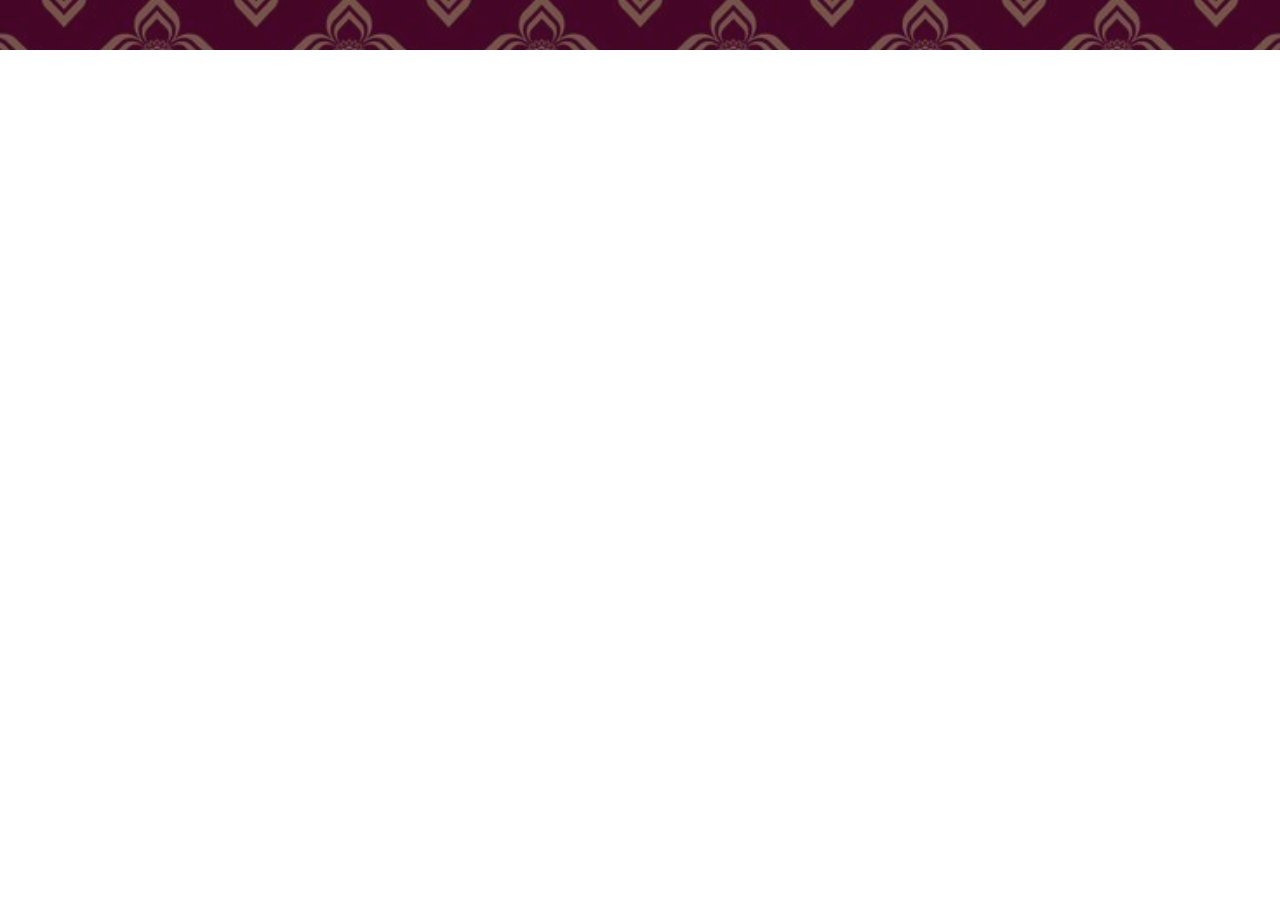
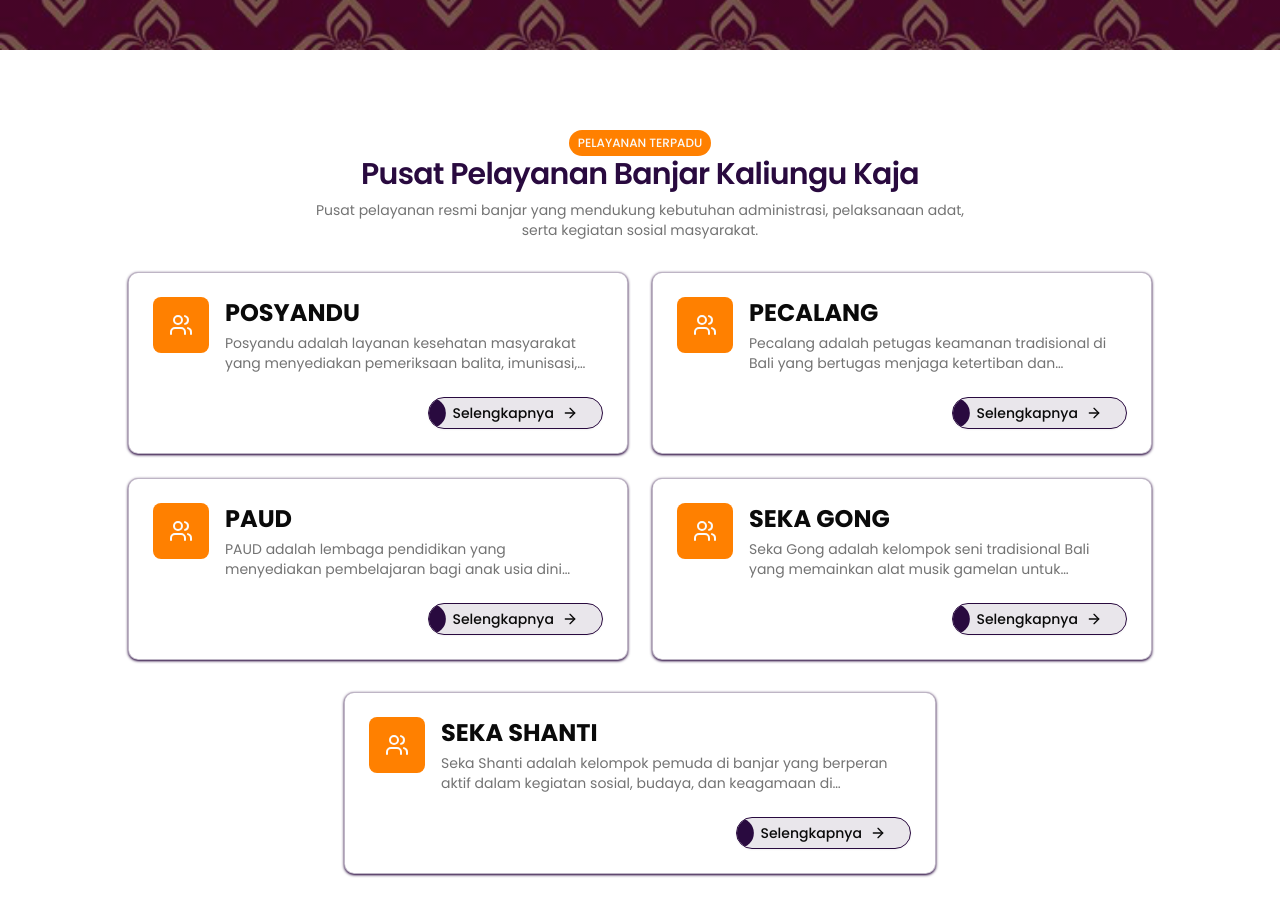
Before and after one commit to lyperrr/banjar-kaliungu-app, a React (Vite) app: page / in a window 1280 px wide. Shown: the part 1880-2796 px from the top of the page. Built offline with nearby package versions, Linux system fonts and the light colour scheme.

Commit message:
feat: add Service and Rules components to Home page, update FloatingAction and Navbar styles

```diff
--- a/src/components/FloatingAction.jsx
+++ b/src/components/FloatingAction.jsx
@@ -29,7 +29,7 @@ const FloatingAction = () => {
             onClick={() => window.scrollTo({ top: 0, behavior: "smooth" })}
             variant="ghost"
             size="icon"
-            className="rounded-full p-6 shadow-lg bg-primary text-primary-foreground hover:text-primary-foreground border border-accent hover:bg-primary/90"
+            className="rounded-full p-6 shadow-lg bg-primary text-primary-foreground hover:text-accent border border-accent hover:bg-primary/90"
           >
             <ArrowUp className="size-5" />
           </Button>
--- a/src/components/Navbar.jsx
+++ b/src/components/Navbar.jsx
@@ -197,7 +197,7 @@ const Navbar = () => {
               <Button
                 asChild
                 size="lg"
-                className="rounded-full text-accent px-6! hover:cursor-pointer ml-3"
+                className="rounded-full px-6! hover:cursor-pointer ml-3 text-primary-foreground hover:text-accent"
               >
                 <Link to="/pengaduan">
                   <Phone />
@@ -357,7 +357,7 @@ const Navbar = () => {
                   <Button
                     asChild
                     size="lg"
-                    className="text-accent px-6! hover:cursor-pointer"
+                    className="px-6! hover:cursor-pointer text-primary-foreground hover:text-accent"
                   >
                     <Link to="/pengaduan">
                       <Phone />
--- /dev/null
+++ b/src/components/Rules.jsx
@@ -0,0 +1,110 @@
+import React from "react";
+import { Download } from "lucide-react";
+import {
+  Card,
+  CardHeader,
+  CardTitle,
+  CardDescription,
+  CardFooter,
+} from "@/components/ui/card";
+import { Button } from "@/components/ui/button";
+import Typography from "@/components/ui/typography";
+import { Badge } from "@/components/ui/badge";
+
+const RuleCard = ({ number, title, description }) => (
+  <Card className="border border-accent/25 rounded-lg shadow-sm p-0 z-10">
+    <CardHeader className="px-6 py-6 flex gap-4 items-start">
+      <div className="w-10 h-10 rounded-full bg-orange-400 flex items-center justify-center text-white font-bold">
+        {number}
+      </div>
+      <div className="flex-1 text-left">
+        <div className="text-base font-bold uppercase">{title}</div>
+        <CardDescription className="mt-2 text-sm text-muted-foreground">
+          {description}
+        </CardDescription>
+      </div>
+    </CardHeader>
+  </Card>
+);
+
+const Rules = () => {
+  const rules = [
+    {
+      number: 1,
+      title: "Rules 1",
+      description: "keterangan rules 1",
+    },
+    {
+      number: 2,
+      title: "Rules 2",
+      description: "Keterangan rules 2",
+    },
+    {
+      number: 3,
+      title: "Rules 3",
+      description: "Keterangan  rules 3",
+    },
+    {
+      number: 4,
+      title: "Rules 4",
+      description: "Keterangan rules 4",
+    },
+  ];
+
+  return (
+    <section className="container py-12 relative">
+      <div className="text-center mb-8">
+        <Badge variant="tertiary" className="uppercase">
+          awig-awig banjar
+        </Badge>
+        <Typography variant="h2" className="">
+          Awig-Awig Banjar Kaliungu Kaja
+        </Typography>
+        <Typography variant="muted" className="lg:max-w-2xl mx-auto">
+          Pedoman adat Banjar Kaliungu Kaja yang mengatur tata kehidupan krama,
+          pelaksanaan kewajiban adat, serta menjaga keharmonisan dan kebersamaan
+          banjar.
+        </Typography>
+      </div>
+
+      <div className="relative grid grid-cols-1 md:grid-cols-2 gap-6 md:gap-8 items-center py-6 max-w-5xl mx-auto">
+        {/* Top-left */}
+        <div className="">
+          <RuleCard {...rules[0]} />
+        </div>
+
+        {/* Top-right */}
+        <div className="">
+          <RuleCard {...rules[1]} />
+        </div>
+
+        {/* Bottom-left */}
+        <div className="">
+          <RuleCard {...rules[2]} />
+        </div>
+
+        {/* Bottom-right */}
+        <div className="">
+          <RuleCard {...rules[3]} />
+        </div>
+      </div>
+
+      <div className="mt-8 text-center">
+        <Typography variant="muted" className="mb-3">
+          klik tombol dibawah ini agar anda bisa melihat awig - awig banjar
+          kaliungu kaja lebih lengkap
+        </Typography>
+        <Button
+          variant="default"
+          size="lg"
+          className="rounded-full text-primary-foreground hover:text-accent cursor-pointer"
+        >
+          <Download />
+          Download
+        </Button>
+      </div>
+    </section>
+  );
+};
+
+export default Rules;
--- /dev/null
+++ b/src/components/Service.jsx
@@ -0,0 +1,123 @@
+import React from "react";
+import { Link } from "react-router-dom";
+import { Users, ArrowRight } from "lucide-react";
+import {
+  Card,
+  CardHeader,
+  CardTitle,
+  CardDescription,
+  CardFooter,
+} from "@/components/ui/card";
+import { Button } from "@/components/ui/button";
+import { Badge } from "@/components/ui/badge";
+import Typography from "@/components/ui/typography";
+
+const ServiceCard = ({ title, description }) => {
+  return (
+    <Card className="border border-primary/30 rounded-lg shadow-sm shadow-primary hover:shadow-md transition-shadow duration-200">
+      <CardHeader className="flex gap-4 items-start px-6">
+        <div className="w-14 h-14 rounded-md bg-accent flex items-center justify-center text-primary-foreground size-14">
+          <Users className="size-6" />
+        </div>
+        <div className="flex-1">
+          <CardTitle className="text-2xl text-left font-bold">
+            {title}
+          </CardTitle>
+          <CardDescription className="mt-1 text-left line-clamp-2">
+            {description}
+          </CardDescription>
+        </div>
+      </CardHeader>
+      <CardFooter className="flex items-center px-6">
+        <Button
+          variant="outline"
+          size="sm"
+          className="group overflow-hidden bg-primary/10 hover:bg-transparent border-primary rounded-full ml-auto"
+          asChild
+        >
+          <Link
+            to="/"
+            className="relative inline-flex items-center gap-2 px-6 py-2"
+          >
+            {/* Background animasi */}
+            <span className="bg-primary absolute inset-0 z-0 -translate-x-[90%] rounded-full transition-transform duration-500 ease-in-out group-hover:translate-x-0" />
+
+            {/* Content */}
+            <span className="relative z-10 flex items-center gap-2 group-hover:text-primary-foreground">
+              Selengkapnya
+              <ArrowRight className="w-4 h-4 transition-transform group-hover:translate-x-1" />
+            </span>
+          </Link>
+        </Button>
+      </CardFooter>
+    </Card>
+  );
+};
+
+const Service = () => {
+  const services = [
+    {
+      title: "POSYANDU",
+      description:
+        "Posyandu adalah layanan kesehatan masyarakat yang menyediakan pemeriksaan balita, imunisasi, penimbangan, dan edukasi kesehatan",
+    },
+    {
+      title: "PECALANG",
+      description:
+        "Pecalang adalah petugas keamanan tradisional di Bali yang bertugas menjaga ketertiban dan keamanan di lingkungan banjar",
+    },
+    {
+      title: "PAUD",
+      description:
+        "PAUD adalah lembaga pendidikan yang menyediakan pembelajaran bagi anak usia dini untuk mengembangkan potensi mereka secara optimal",
+    },
+    {
+      title: "SEKA GONG",
+      description:
+        "Seka Gong adalah kelompok seni tradisional Bali yang memainkan alat musik gamelan untuk mengiringi upacara adat dan pertunjukan seni",
+    },
+    {
+      title: "SEKA SHANTI",
+      description:
+        "Seka Shanti adalah kelompok pemuda di banjar yang berperan aktif dalam kegiatan sosial, budaya, dan keagamaan di komunitasnya",
+    },
+  ];
+
+  return (
+    <section className="container py-20">
+      <div className="text-center mb-8">
+        <Badge variant="tertiary" className="uppercase">
+          Pelayanan Terpadu
+        </Badge>
+        <Typography variant="h2" className="">
+          Pusat Pelayanan Banjar Kaliungu Kaja
+        </Typography>
+        <Typography variant="muted" className="lg:max-w-2xl mx-auto">
+          Pusat pelayanan resmi banjar yang mendukung kebutuhan administrasi,
+          pelaksanaan adat, serta kegiatan sosial masyarakat.
+        </Typography>
+      </div>
+
+      <div className="grid grid-cols-1 sm:grid-cols-2 gap-6 max-w-5xl mx-auto">
+        {services.slice(0, 4).map((svc, idx) => (
+          <ServiceCard
+            key={idx}
+            title={svc.title}
+            description={svc.description}
+          />
+        ))}
+      </div>
+
+      <div className="mt-8 flex justify-center">
+        <div className="w-full md:w-2/3 lg:w-1/2">
+          <ServiceCard
+            title={services[4].title}
+            description={services[4].description}
+          />
+        </div>
+      </div>
+    </section>
+  );
+};
+
+export default Service;
--- a/src/pages/Home.jsx
+++ b/src/pages/Home.jsx
@@ -1,6 +1,8 @@
 import Hero from "@/components/Hero";
 import History from "@/components/History";
 import StatisticStats from "@/components/StatisticStats";
+import Service from "@/components/Service";
+import Rules from "@/components/Rules";
 
 const Home = () => {
   return (
@@ -8,6 +10,8 @@ const Home = () => {
       <Hero />
       <History />
       <StatisticStats />
+      <Service />
+      <Rules />
     </>
   );
 };
```
